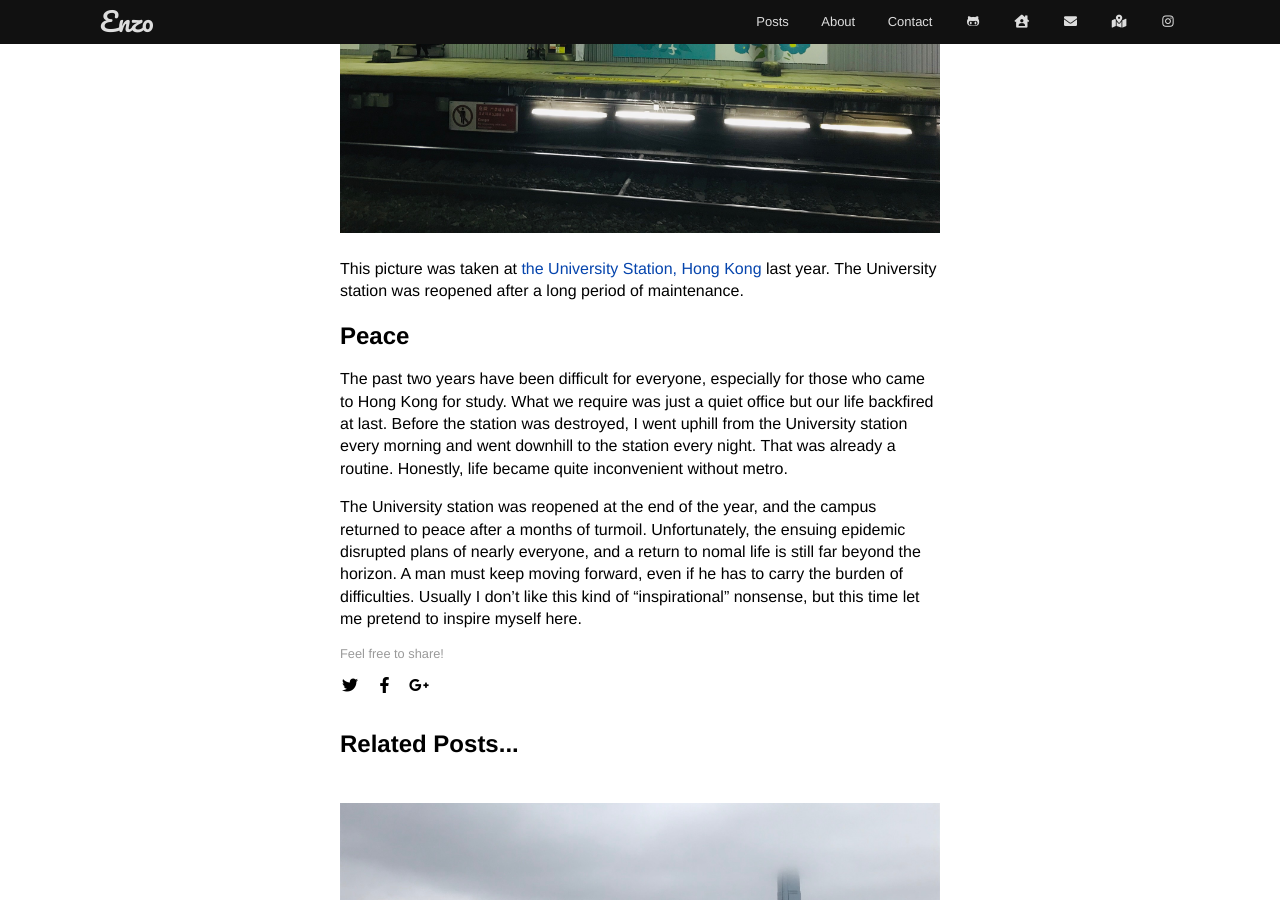
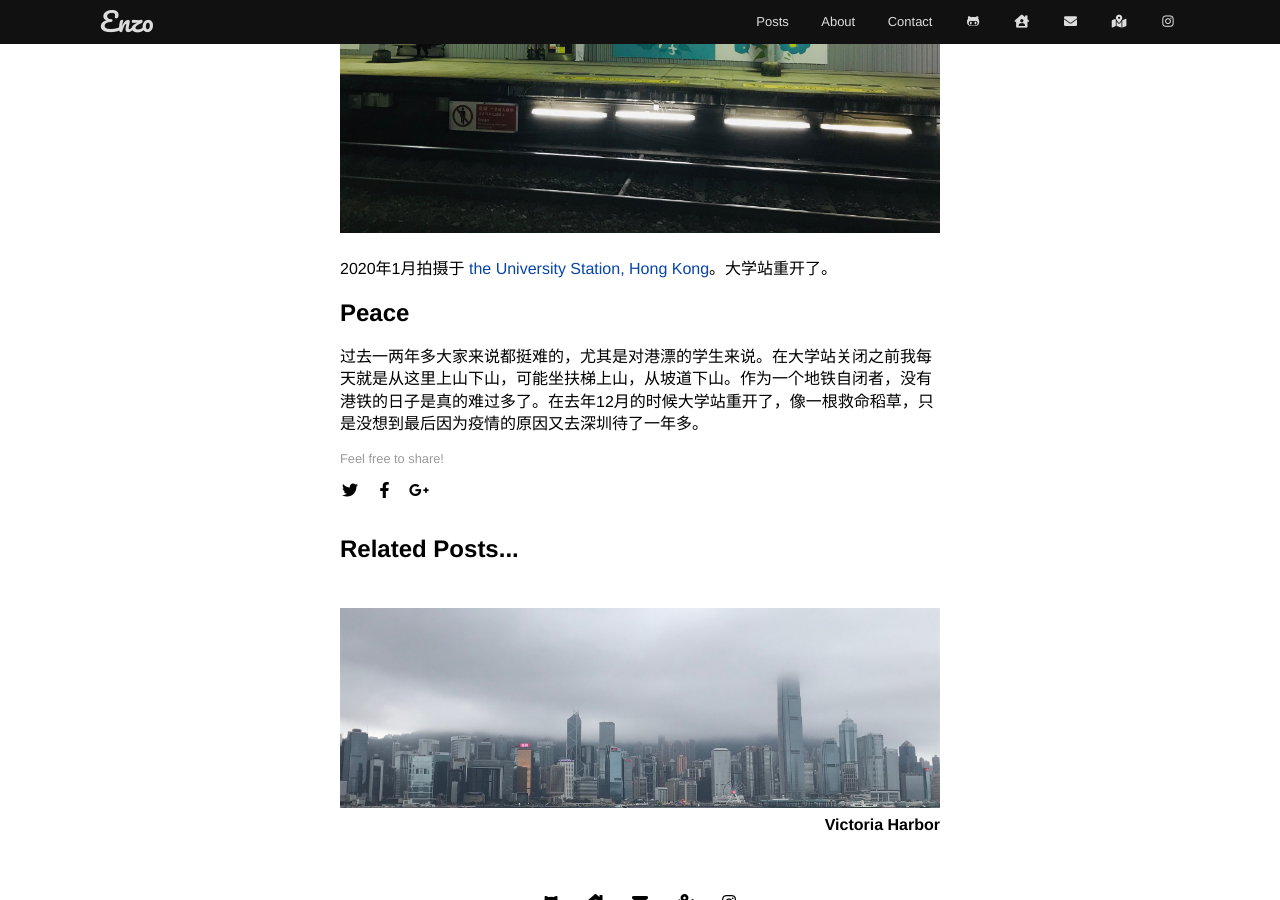
Before and after one commit to enzoleo/enzoleo.github.io, a Jekyll site: the page built from _posts/2020-12-20-university-station.md, in a window 1280 px wide and 900 px high, scrolled down 370 px. Built offline with Jekyll 4.4.1, drawn with Linux system fonts in a browser that asks for light colours.

Commit message:
Use Ch instead

```diff
--- a/_posts/2020-12-20-university-station.md
+++ b/_posts/2020-12-20-university-station.md
@@ -7,10 +7,7 @@ tags: [posts]
 image: university_station.jpg
 ---
 
-This picture was taken at [the University Station, Hong Kong](https://www.google.com/maps/@22.4151924,114.2109759,18z) last year. The University station was reopened after a long period of maintenance.
+2020年1月拍摄于 [the University Station, Hong Kong](https://www.google.com/maps/@22.4151924,114.2109759,18z)。大学站重开了。
 
 ## Peace
-
-The past two years have been difficult for everyone, especially for those who came to Hong Kong for study. What we require was just a quiet office but our life backfired at last. Before the station was destroyed, I went uphill from the University station every morning and went downhill to the station every night. That was already a routine. Honestly, life became quite inconvenient without metro.
-
-The University station was reopened at the end of the year, and the campus returned to peace after a months of turmoil. Unfortunately, the ensuing epidemic disrupted plans of nearly everyone, and a return to nomal life is still far beyond the horizon. A man must keep moving forward, even if he has to carry the burden of difficulties. Usually I don't like this kind of "inspirational" nonsense, but this time let me pretend to inspire myself here.
+过去一两年多大家来说都挺难的，尤其是对港漂的学生来说。在大学站关闭之前我每天就是从这里上山下山，可能坐扶梯上山，从坡道下山。作为一个地铁自闭者，没有港铁的日子是真的难过多了。在去年12月的时候大学站重开了，像一根救命稻草，只是没想到最后因为疫情的原因又去深圳待了一年多。
```
Also changed, not shown: _posts/2020-12-16-pui-yin-lane.md (+2 -4 lines), _posts/2020-12-18-erhai-dali.md (+1 -1 lines), _posts/2020-12-19-victoria-harbor.md (+3 -1 lines).
